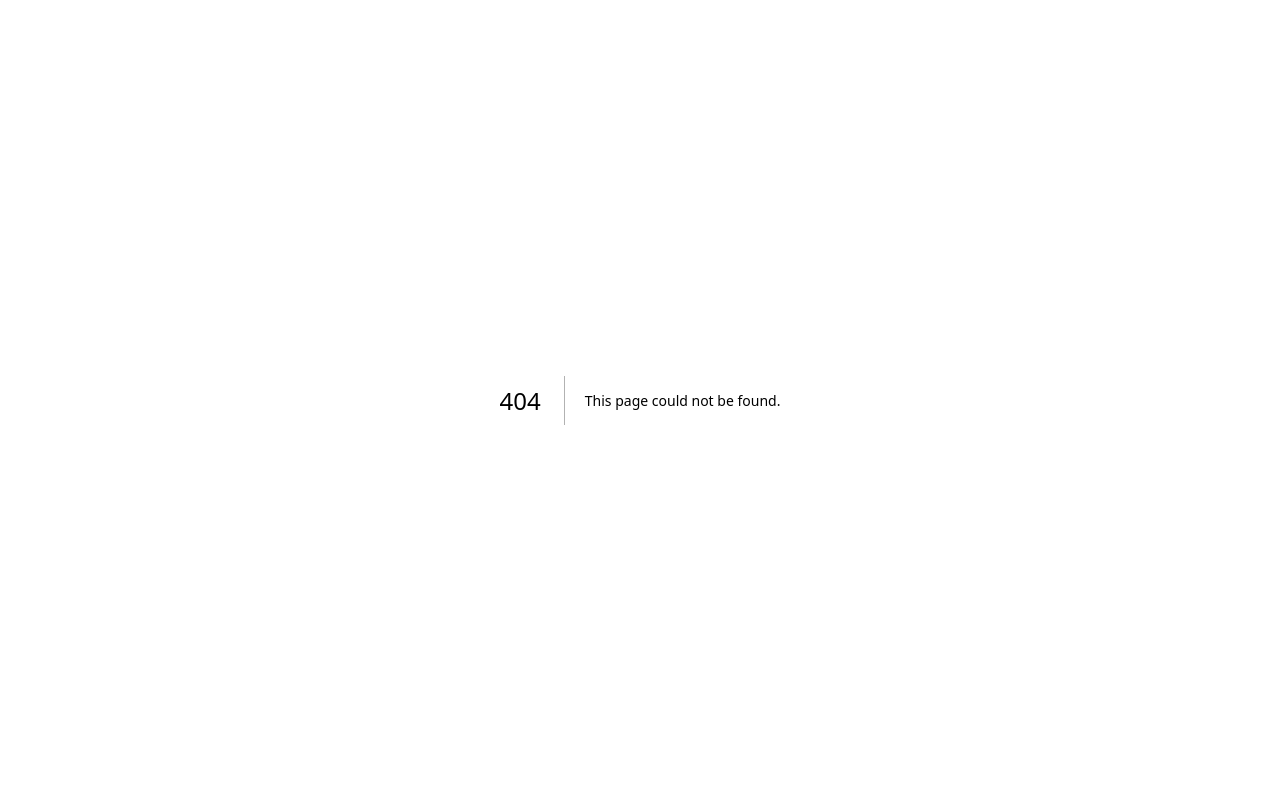
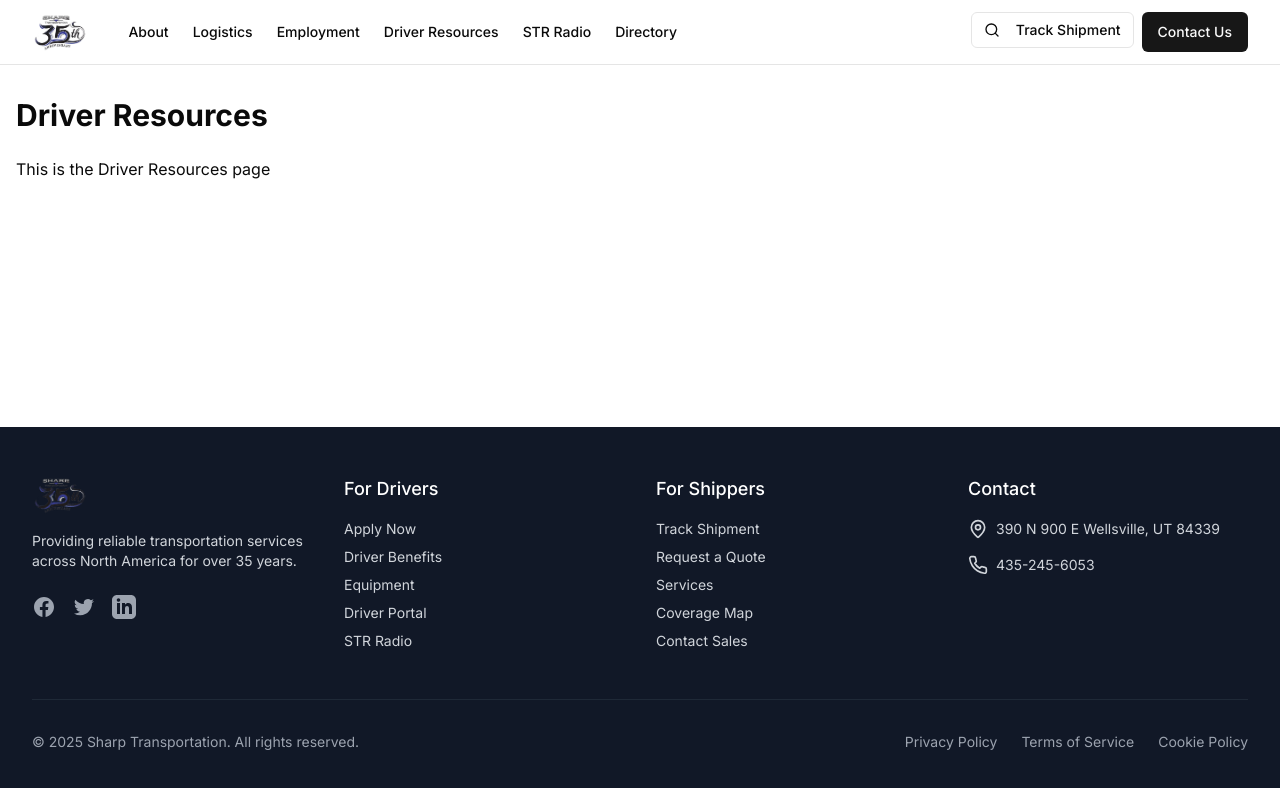
Before and after one commit to jadogg22/SharpSite, a Next.js app: page /driver-resources in a window 1280 px wide. Before the commit this address had no page. Shown: the top 788 px of the page. Built offline with nearby package versions, Linux system fonts and the light colour scheme.

Commit message:
fixed broken link for driver-recources

```diff
--- /dev/null
+++ b/app/driver-resources/page.tsx
@@ -0,0 +1,17 @@
+import React from 'react';
+import { MyHeader } from '@/components/MyHeader';
+import { MyFooter } from '@/components/MyFooter';
+
+export default function DriverResources() {
+  return (
+    <div className="flex min-h-screen flex-col">
+      <MyHeader />
+      <main className="flex-1 container mx-auto px-4 py-8">
+        <h1 className="text-3xl font-bold mb-6">Driver Resources</h1>
+        <p className="mb-4">This is the Driver Resources page</p>
+        {/* Add your directory content here */}
+      </main>
+      <MyFooter />
+    </div>
+  );
+}
```
